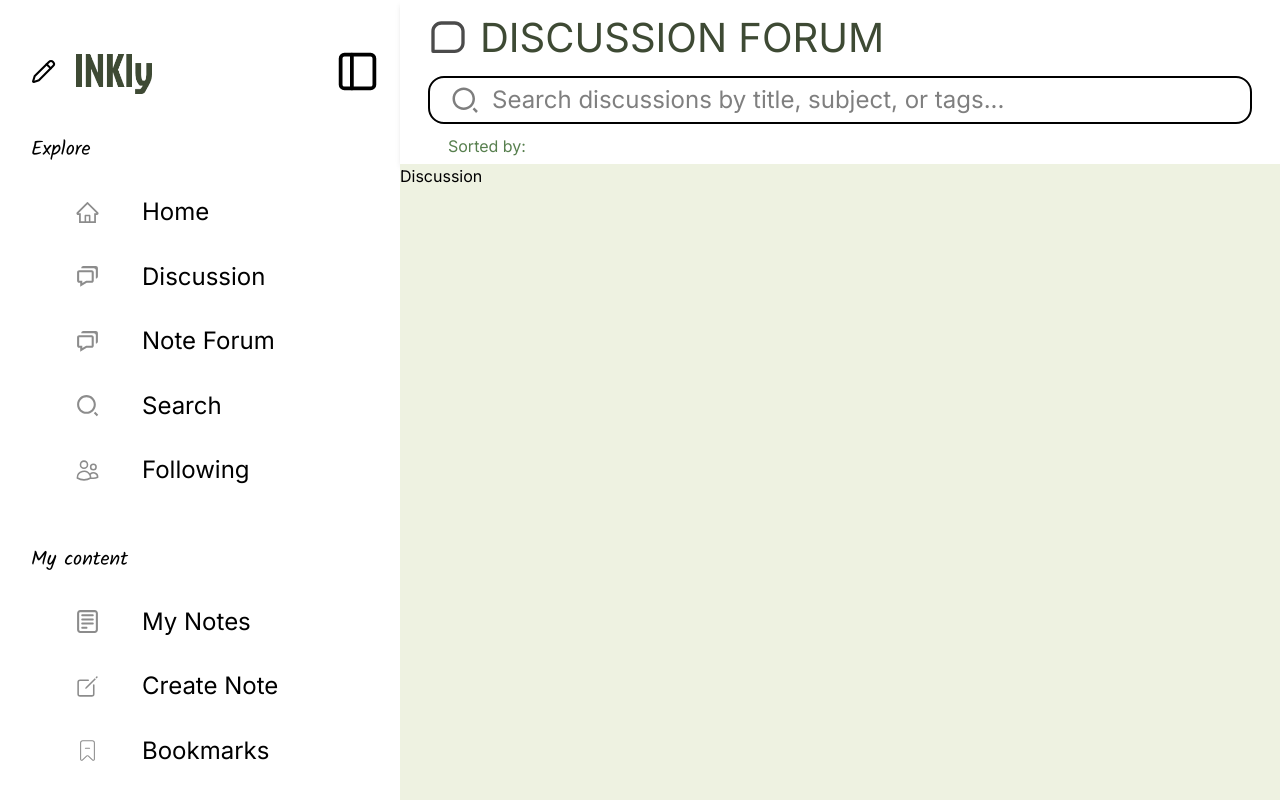
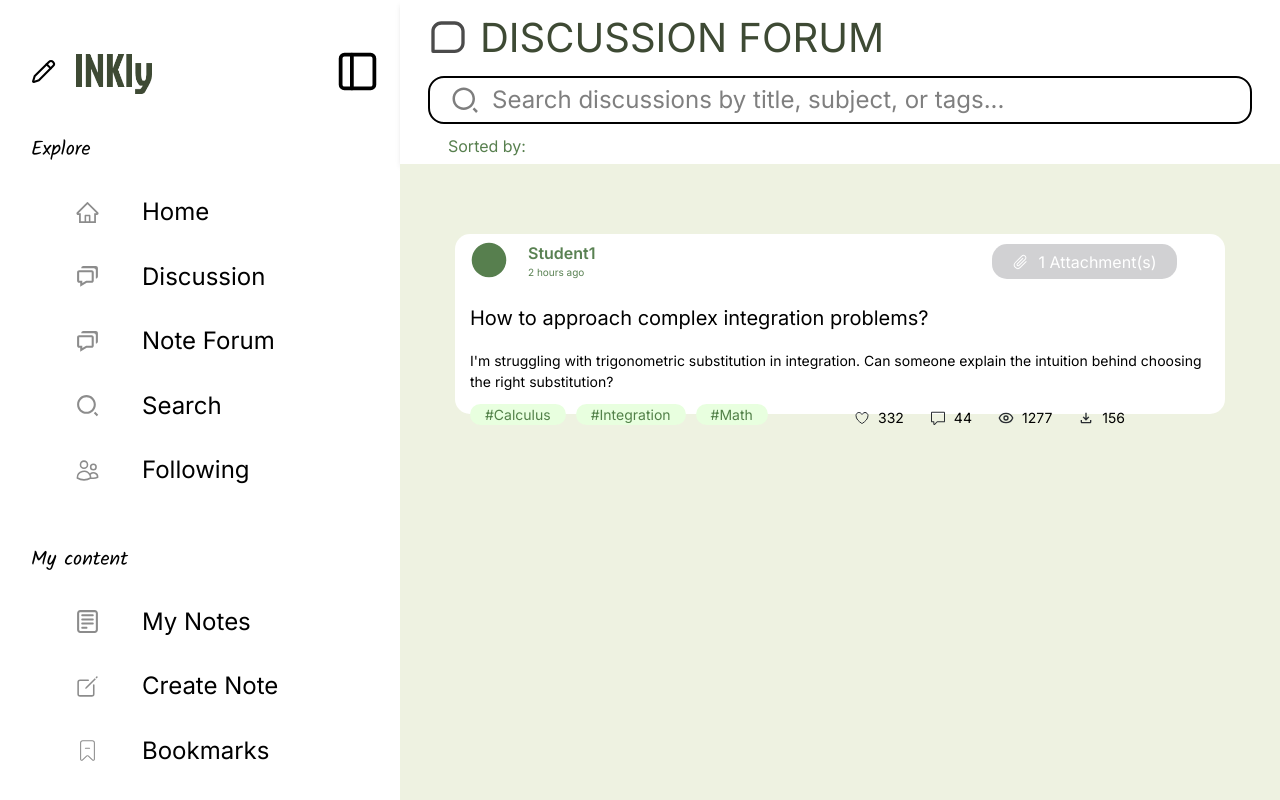
Before and after one commit to hamnuttapat1/Inkly, a React (Vite) app in the folder frontend/: page /discussion in a window 1280 px wide. Built offline with nearby package versions, Linux system fonts and the light colour scheme.

Commit message:
update/discussion_page

```diff
--- a/frontend/src/components/create_note/create_note_page.jsx
+++ b/frontend/src/components/create_note/create_note_page.jsx
@@ -3,7 +3,7 @@ import React from 'react'
 const Create_note_page = () => {
   return (
     <div className='w-full h-full bg-[#EEF2E1]'>
-      <div>
+      <div className=''>
         <p>Create note</p>
       </div>
     </div>
--- a/frontend/src/components/discussion/discussion_page.jsx
+++ b/frontend/src/components/discussion/discussion_page.jsx
@@ -1,11 +1,62 @@
 import React from 'react'
-
+import { GiPlainCircle } from "react-icons/gi";
+import { GoPaperclip } from "react-icons/go";
+import { IoHeartOutline } from "react-icons/io5";
+import { GoComment } from "react-icons/go";
+import { LuEye } from "react-icons/lu";
+import { MdOutlineFileDownload } from "react-icons/md";
 const Discussion_page = () => {
     return (
         <div className='w-full h-full bg-[#EEF2E1]'>
+            <div className='flex flex-col w-full h-[180px] max-w-[calc(100%-110px)] mx-[55px] my-[70px] bg-white rounded-[15px] '>
+                <div className='flex justify-between flex-row w-full'>
+                    <div className='mt-[7px] ml-[15px] flex flex-row justify-center gap-[20px]'>
+                        <GiPlainCircle size={38} className='text-[#577F4E]' />
                         <div>
-        <p>Discussion</p>
+                            <p className='font-["Inter"] text-[16px] font-semibold text-[#124C09]/70'>Student1</p>
+                            <p className='font-["Inter"] text-[10px] font-regular text-[#124C09]/70'>2 hours ago</p>
                         </div>
+                    </div>
+                    <div className='mt-[10px] mr-[48px]'>
+                        <div className='w-[185px] h-[35px] bg-[#B3B3B6]/60 text-white items-center flex justify-center rounded-[15px] gap-[10px] select-none'>
+                            <GoPaperclip size={16} className='text-white' />
+                            <p>1 Attachment(s)</p>
+                        </div>
+                    </div>
+                </div>
+                <div className='mt-[23px] ml-[15px]'>
+                    <p className='font-["Inter"] text-[20px] font-regular'>How to approach complex integration problems?</p>
+                </div>
+                <div className='mt-[17px] ml-[15px]'>
+                    <p className='font-["Inter"] text-[14px] font-regular'>I'm struggling with trigonometric substitution in integration. Can someone explain the intuition behind choosing the right substitution?</p>
+                </div>
+                <div className='flex flex-row justify-between'>
+                    <div className='flex flex-row items-center gap-[10px] mt-[8px] ml-[15px]'>
+                        <p className='flex w-auto bg-[#E8FFDF] items-center px-[15px]  rounded-[15px] text-[#124C09]/70 font-["Inter"] text-[14px] font-regular'>#Calculus</p>
+                        <p className='flex w-auto bg-[#E8FFDF] items-center px-[15px] rounded-[15px] text-[#124C09]/70 font-["Inter"] text-[14px] font-regular'>#Integration</p>
+                        <p className='flex w-auto bg-[#E8FFDF] items-center px-[15px] rounded-[15px] text-[#124C09]/70 font-["Inter"] text-[14px] font-regular'>#Math</p>
+                    </div>
+                    <div className='flex flex-row gap-[26px] mr-[100px] mt-[15px] gap-[25px]'>
+                        <div className='gap-[8px] items-center flex flex-row'>
+                            <IoHeartOutline size={16} className='text-[#292D32]'/>
+                            <p className='font-["Inter"] text-[14px] font-regular'>332</p>
+                        </div>
+                        <div className='gap-[8px] items-center flex flex-row'>
+                            <GoComment size={16} className='text-[#292D32]'/>
+                            <p className='font-["Inter"] text-[14px] font-regular'>44</p>
+                        </div>
+                        <div className='gap-[8px] items-center flex flex-row'>
+                            <LuEye size={16} className='text-[#292D32]'/>
+                            <p className='font-["Inter"] text-[14px] font-regular'>1277</p>
+                        </div>
+                        <div className='gap-[8px] items-center flex flex-row'>
+                            <MdOutlineFileDownload size={16} className='text-[#292D32]'/>
+                            <p className='font-["Inter"] text-[14px] font-regular'>156</p>
+                        </div>
+                    </div>
+                </div>
+            </div>
+
         </div>
     )
 }
--- a/frontend/src/components/home/home_page.jsx
+++ b/frontend/src/components/home/home_page.jsx
@@ -10,7 +10,7 @@ import { LuBookmarkMinus } from "react-icons/lu";
 
 const Home_page = () => {
   return (
-    <div className='w-full h-full bg-[#EEF2E1]'>
+    <div className='w-full h-full bg-[#EEF2E1] flex flex-row'>
       <div className='flex w-[350px] h-[480px] mt-[80px] ml-[110px] rounded-[20px] bg-white justify-center'>
         <div className='w-[270px] justify-center'>
           <p className='font-[Inter] text-[24px] text-[#124C09] font-semibold mt-[32.5px]'>
@@ -51,6 +51,7 @@ const Home_page = () => {
           </div>
         </div>
       </div>
+
     </div>
   )
 }
```
Lines whose indentation alone changed are shown as unchanged.
